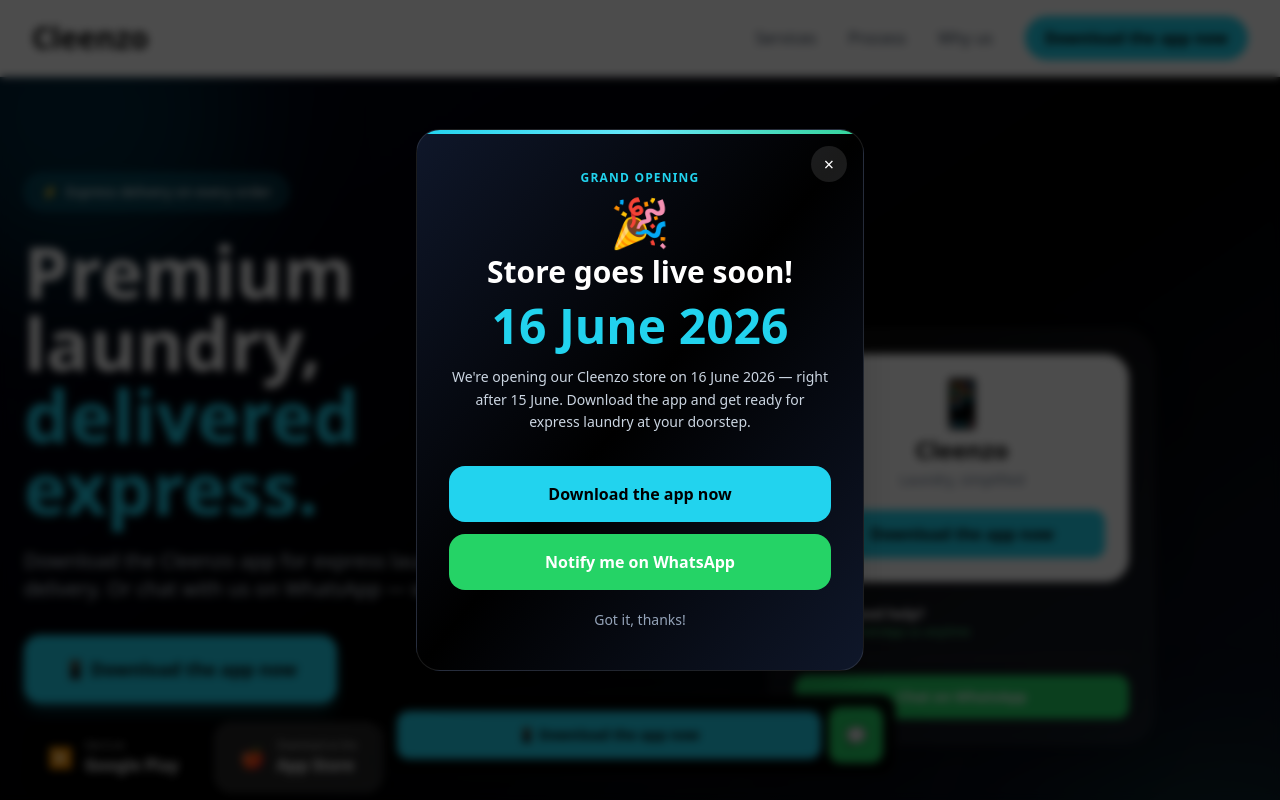
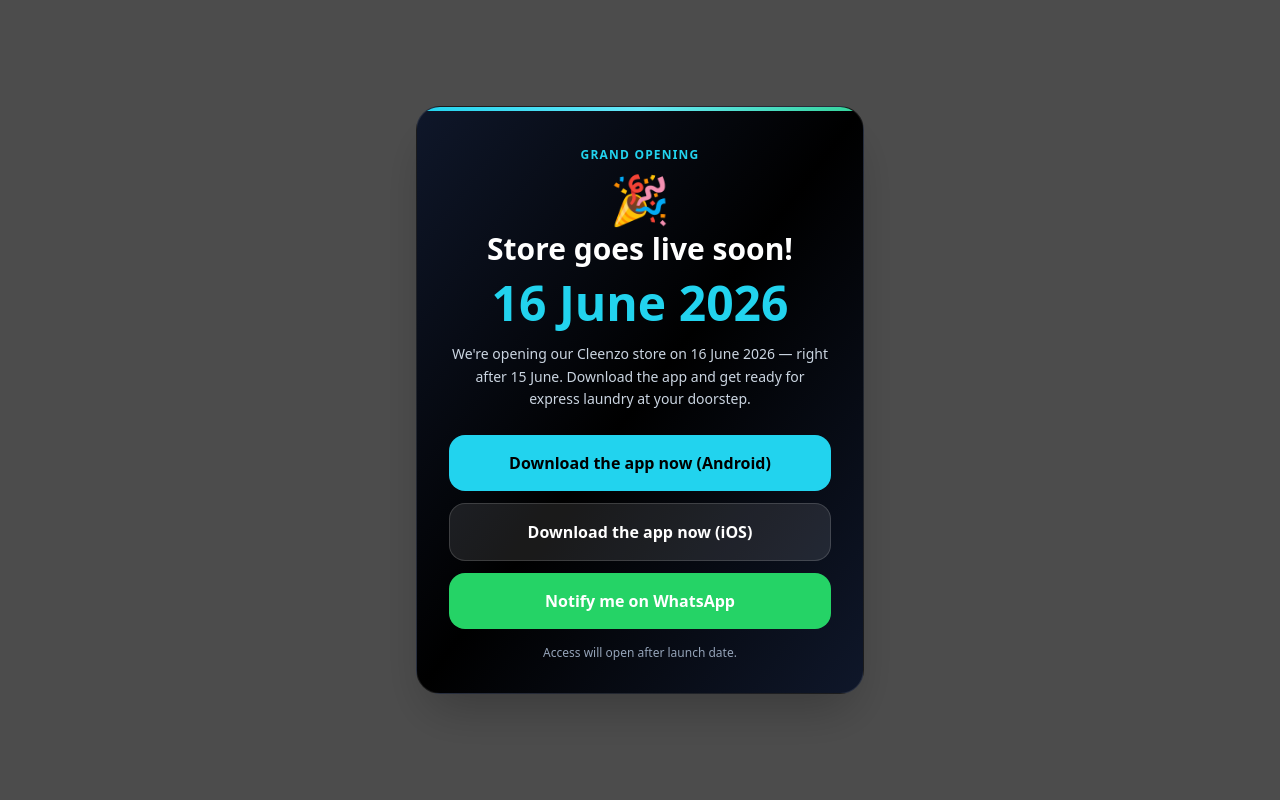
Before and after one commit to Abhishek19920/cleenzo-landing-page, a React (Create React App) app: page / in a window 1280 px wide. Shown: the top 800 px of the page. Built offline with nearby package versions, Linux system fonts and the light colour scheme.

Commit message:
Feat: Changes on store opening date popup

```diff
--- a/src/App.jsx
+++ b/src/App.jsx
@@ -4,10 +4,24 @@
 import NotFound from "./pages/NotFound";
 import StickyCTA from "./sections/StickyCTA";
 import LaunchPopup from "./sections/LaunchPopup";
+import { STORE_LAUNCH } from "./constants";
+
+function isBeforeLaunchDay() {
+  const [y, m, d] = STORE_LAUNCH.launchDate.split("-").map(Number);
+  const launch = new Date(y, m - 1, d);
+
+  const now = new Date();
+  const today0 = new Date(now.getFullYear(), now.getMonth(), now.getDate());
+  return today0 < launch;
+}
 
 function App() {
   const { pathname } = useLocation();
-  const isHome = pathname === "/";
+
+  if (isBeforeLaunchDay()) {
+    // Block the entire app until the launch date (including refreshes).
+    return <LaunchPopup />;
+  }
 
   return (
     <>
@@ -17,8 +31,7 @@
           <Route path="*" element={<NotFound />} />
         </Route>
       </Routes>
-      {isHome && <LaunchPopup />}
-      {isHome && <StickyCTA />}
+      {pathname === "/" && <StickyCTA />}
     </>
   );
 }
--- a/src/sections/LaunchPopup.jsx
+++ b/src/sections/LaunchPopup.jsx
@@ -1,59 +1,41 @@
-import { useEffect, useState } from "react";
-import { STORE_LAUNCH } from "../constants";
+import { useEffect } from "react";
+import { APP_LINKS, STORE_LAUNCH } from "../constants";
 import { openWhatsAppBooking } from "../whatsapp";
 
-const DISMISS_KEY = "cleenzo-launch-popup-dismissed";
+function isBeforeLaunchDay() {
+  const [y, m, d] = STORE_LAUNCH.launchDate.split("-").map(Number);
+  const launch = new Date(y, m - 1, d);
 
-function isBeforeLaunchDay() {
-  const launch = new Date(`${STORE_LAUNCH.launchDate}T00:00:00`);
-  const today = new Date();
-  today.setHours(0, 0, 0, 0);
-  return today < launch;
+  const now = new Date();
+  const today0 = new Date(now.getFullYear(), now.getMonth(), now.getDate());
+  return today0 < launch;
 }
 
 function LaunchPopup() {
-  const [open, setOpen] = useState(false);
+  const before = isBeforeLaunchDay();
 
   useEffect(() => {
-    if (!isBeforeLaunchDay()) return;
-    if (localStorage.getItem(DISMISS_KEY) === "true") return;
-    const timer = setTimeout(() => setOpen(true), 600);
-    return () => clearTimeout(timer);
-  }, []);
-
-  useEffect(() => {
-    if (!open) return;
+    if (!before) return;
     document.body.style.overflow = "hidden";
     return () => {
       document.body.style.overflow = "";
     };
-  }, [open]);
+  }, [before]);
 
-  const dismiss = () => {
-    localStorage.setItem(DISMISS_KEY, "true");
-    setOpen(false);
-  };
+  if (!before) return null;
 
-  if (!open) return null;
+  const androidHref = APP_LINKS.android === "#" ? "/#download" : APP_LINKS.android;
+  const iosHref = APP_LINKS.ios === "#" ? "/#download" : APP_LINKS.ios;
 
   return (
     <div
-      className="fixed inset-0 z-[100] flex items-center justify-center p-4 bg-black/70 backdrop-blur-sm"
+      className="fixed inset-0 z-[200] flex items-center justify-center p-4 bg-black/70 backdrop-blur-sm"
       role="dialog"
       aria-modal="true"
       aria-labelledby="launch-popup-title"
     >
       <div className="relative w-full max-w-md bg-gradient-to-br from-slate-900 via-black to-slate-900 text-white rounded-3xl border border-white/10 shadow-2xl overflow-hidden">
         <div className="absolute top-0 left-0 right-0 h-1 bg-gradient-to-r from-cyan-400 via-cyan-300 to-emerald-400" />
-
-        <button
-          type="button"
-          onClick={dismiss}
-          className="absolute top-4 right-4 w-9 h-9 rounded-full bg-white/10 hover:bg-white/20 text-white text-lg leading-none transition"
-          aria-label="Close"
-        >
-          ×
-        </button>
 
         <div className="p-8 pt-10 text-center">
           <p className="text-cyan-400 uppercase tracking-widest text-xs font-bold mb-3">
@@ -70,38 +52,41 @@
             {STORE_LAUNCH.dateDisplay}
           </p>
 
-          <p className="text-slate-300 text-sm leading-relaxed mb-8">
+          <p className="text-slate-300 text-sm leading-relaxed mb-6">
             {STORE_LAUNCH.message}
           </p>
 
-          <div className="flex flex-col gap-3">
+          <div className="flex flex-col gap-3 mt-2">
             <a
-              href="#download"
-              onClick={dismiss}
+              href={androidHref}
               className="block bg-cyan-400 hover:bg-cyan-300 text-black font-bold py-4 rounded-2xl transition"
             >
-              Download the app now
+              Download the app now (Android)
             </a>
+
+            <a
+              href={iosHref}
+              className="block bg-white/10 hover:bg-white/20 border border-white/15 text-white font-bold py-4 rounded-2xl transition"
+            >
+              Download the app now (iOS)
+            </a>
+
             <button
               type="button"
-              onClick={() => {
+              onClick={() =>
                 openWhatsAppBooking(
                   "Hi Cleenzo! I'm excited about your store opening on 16 June 2026. Please keep me updated!",
-                );
-                dismiss();
-              }}
+                )
+              }
               className="bg-[#25D366] hover:bg-[#1fb855] text-white font-bold py-4 rounded-2xl transition"
             >
               Notify me on WhatsApp
             </button>
-            <button
-              type="button"
-              onClick={dismiss}
-              className="text-slate-400 text-sm hover:text-white transition py-2"
-            >
-              Got it, thanks!
-            </button>
           </div>
+
+          <p className="text-slate-400 text-xs mt-4">
+            Access will open after launch date.
+          </p>
         </div>
       </div>
     </div>
```
